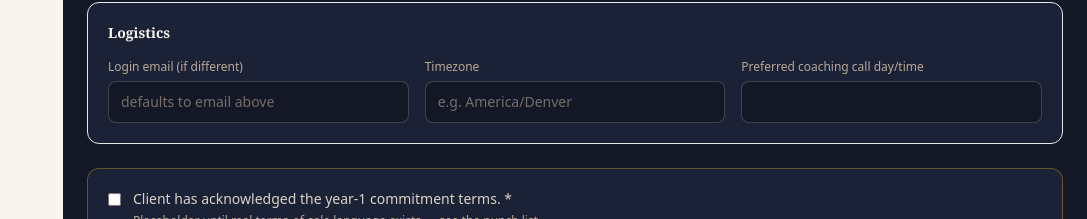
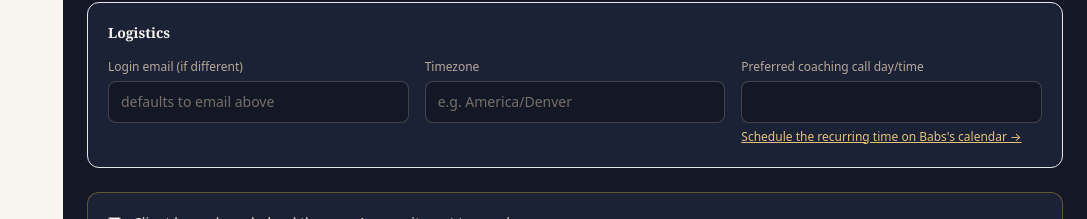
Before and after one commit to ButterflyBabs/LifeCharter-Architecture, a Next.js app: page /sales-reference in a window 1280 px wide. Shown: the part 3988-4207 px from the top of the page, without its empty margins (193-1280 px from the left). Built offline with nearby package versions, Linux system fonts and the light colour scheme; no server answers.

Commit message:
Add link to Babs's booking calendar on the Preferred coaching call field
Lets Marcello schedule the recurring coaching time with the client and
Babs directly from the onboarding form, instead of leaving it as a
free-text note nobody acts on.

Co-Authored-By: Claude Sonnet 5 <noreply@anthropic.com>

```diff
--- a/src/app/sales-reference/NewClientForm.tsx
+++ b/src/app/sales-reference/NewClientForm.tsx
@@ -290,6 +290,14 @@ export function NewClientForm() {
             <div>
               <label className={LABEL_CLASS}>Preferred coaching call day/time</label>
               <input className={FIELD_CLASS} value={form.preferredCallTime} onChange={(e) => set("preferredCallTime", e.target.value)} />
+              <a
+                href="https://app.globalcontrol.io/appointment-booking/test-calendar"
+                target="_blank"
+                rel="noopener noreferrer"
+                className="mt-1.5 inline-block text-xs text-[#E3C27C] underline"
+              >
+                Schedule the recurring time on Babs&apos;s calendar &rarr;
+              </a>
             </div>
           </div>
         </div>
```
